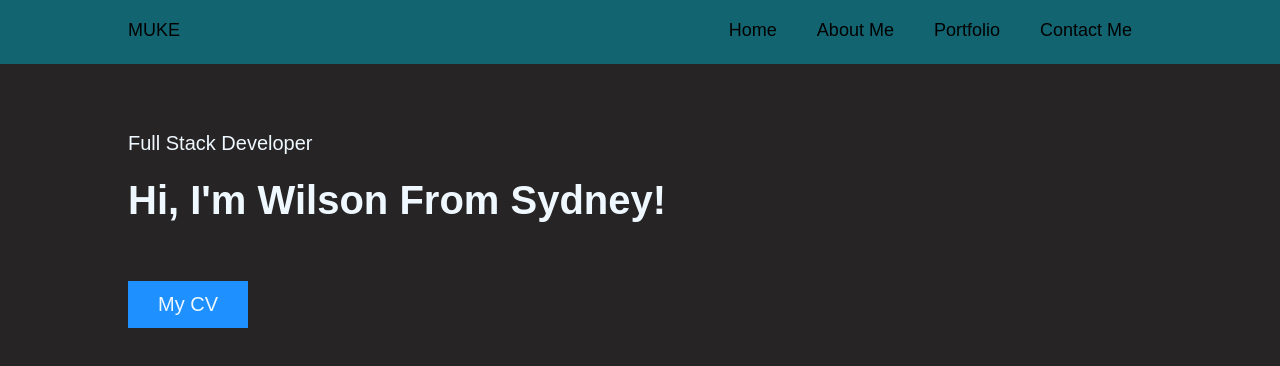
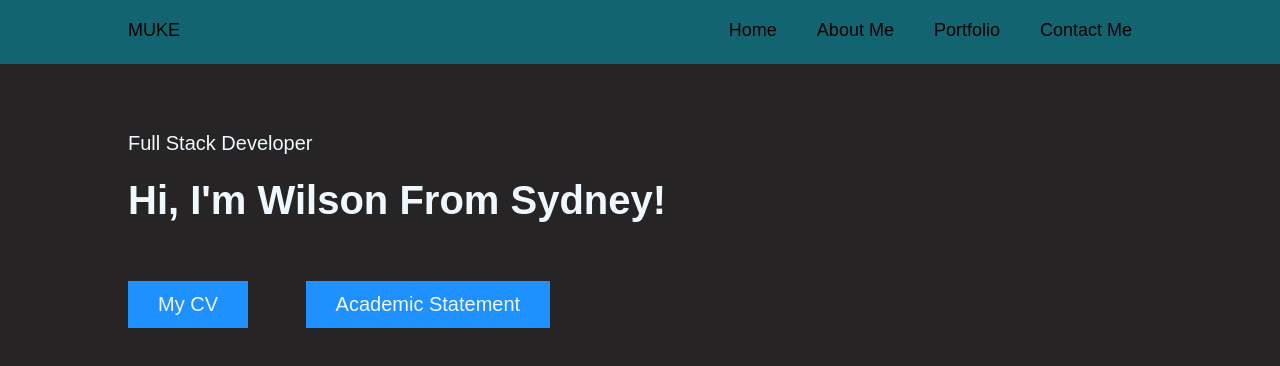
Before and after one commit to Rrzk23/WilsonZhu-sPortfolio, a React (Create React App) app: page / in a window 1280 px wide. Shown: the top 366 px of the page. Built offline with nearby package versions, Linux system fonts and the light colour scheme.

Commit message:
adding statement

```diff
--- a/src/routes/Home.css
+++ b/src/routes/Home.css
@@ -28,6 +28,10 @@
     cursor: pointer;
     font-size: 20px;
   }
+  #second{
+    margin-left: 5%
+  }
+
   .CV:hover {
     background-color: RoyalBlue;
   }
--- a/src/routes/Home.js
+++ b/src/routes/Home.js
@@ -2,6 +2,7 @@ import React from 'react';
 import Navbar from '../Components/Navbar';
 import "./Home.css";
 import CV from "../assests/CV.pdf"
+import Statement from "../assests/CV.pdf"
 const Home = () => {
     return (
         <div id="header">
@@ -11,6 +12,7 @@ const Home = () => {
             <p>Full Stack Developer</p>
             <h1>Hi, I'm <span>Wilson</span> From Sydney!</h1>
             <a className='CV' href={CV}>My CV</a>
+            <a className='CV' id = "second" href={Statement}>Academic Statement</a>
           </div>
 
         </div>
```
